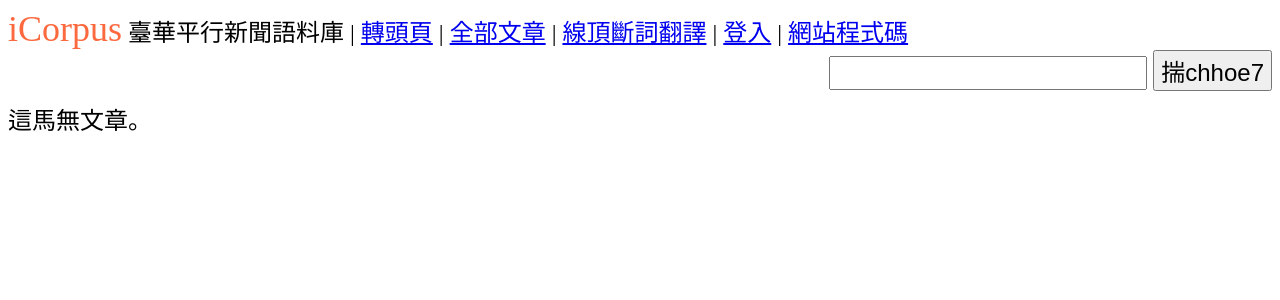
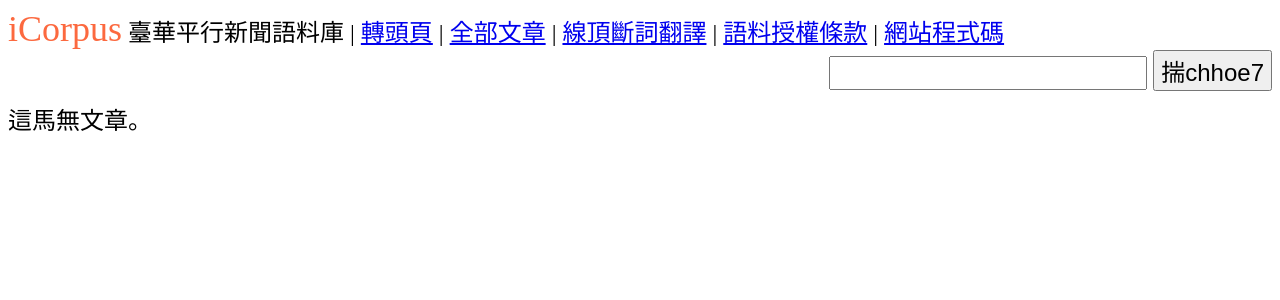
Before and after one commit to sih4sing5hong5/icorpus, a Django app: a page that uses 文章/templates/文章/框.html in a window 1280 px wide. Shown: the top 300 px of the page. Run offline with Django 3.2, Linux system fonts and the light colour scheme; data that the repository does not hold is empty.

Commit message:
共登入提掉，加授權條款

```diff
--- a/文章/templates/文章/框.html
+++ b/文章/templates/文章/框.html
@@ -23,11 +23,7 @@
 				<span>臺華平行新聞語料庫 | <a href="{% url '首頁' %}">轉頭頁</a>
 					| <a href="{% url '全部文章' %}">全部文章</a>
 					| <a href="{% url '線頂斷詞翻譯' %}">線頂斷詞翻譯</a>
-					{% if 有登入無 %}
-					 | <a href="{% url '登出' %}">登出</a>
-					{% else %}
-					 | <a href="{% url '登入' %}">登入</a>
-					{% endif %}
+					| <a href="https://github.com/sih4sing5hong5/icorpus#%E8%AA%9E%E6%96%99%E6%8E%88%E6%AC%8A">語料授權條款</a>
 					| <a href="https://github.com/sih4sing5hong5/icorpus">網站程式碼</a>
 				</span>
 				<div class='揣文章'>
```
